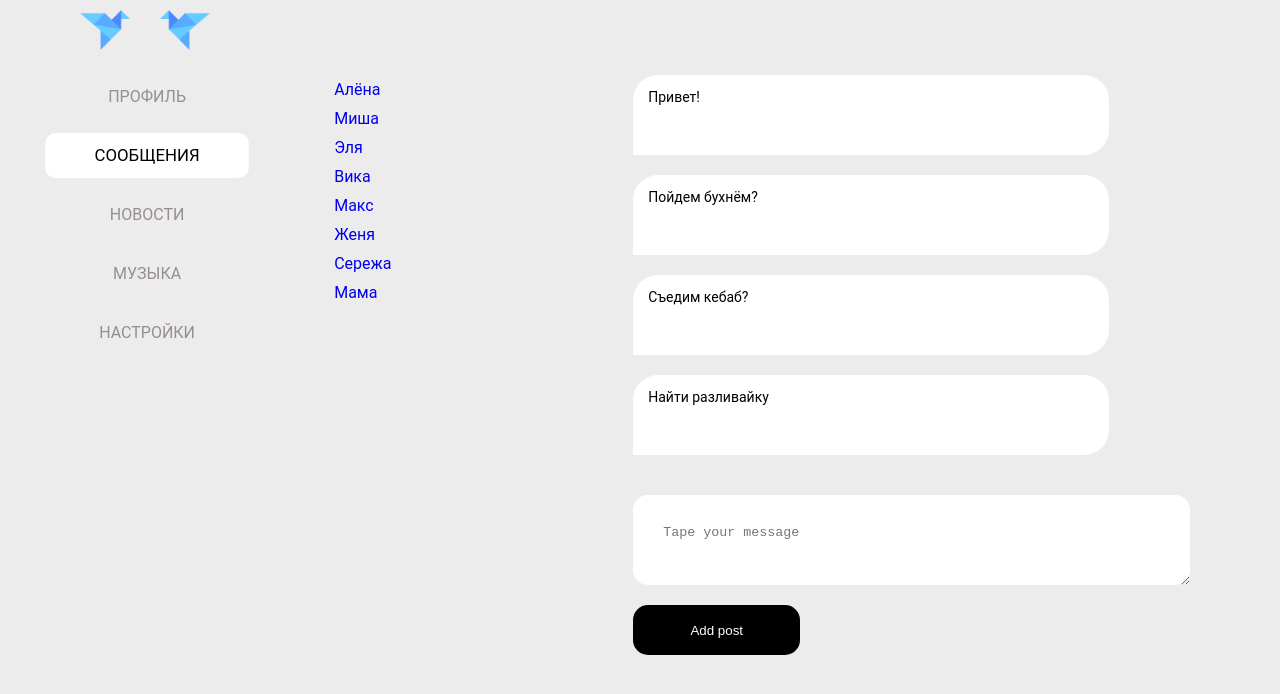
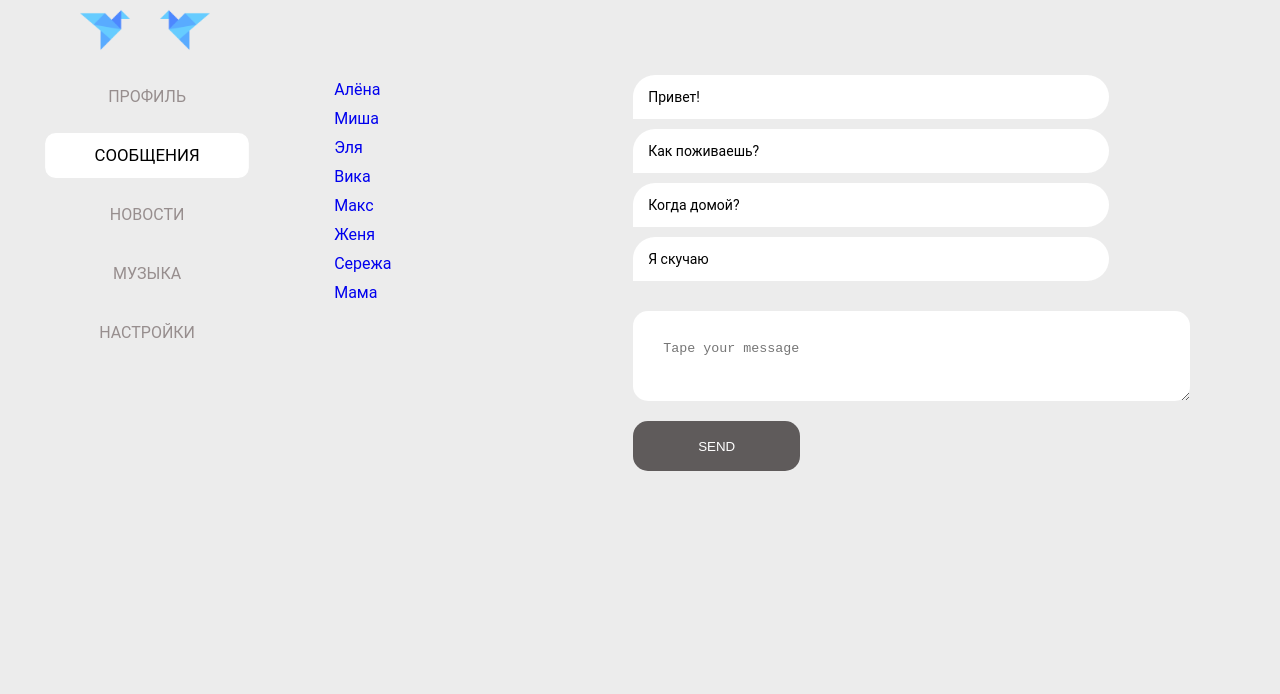
Before and after one commit to NikolayKrishtopa/way_of_samurai, a React (Create React App) app: page /messages in a window 1280 px wide. Shown: the top 694 px of the page. Built offline with nearby package versions, Linux system fonts and the light colour scheme.

Commit message:
refactor/add reducers

```diff
--- a/src/App.jsx
+++ b/src/App.jsx
@@ -9,7 +9,7 @@ import Settings from './components/Settings/Settings'
 
 export default function App(props) {
   const { state, dispatch } = props
-  const { profile, conversations } = state
+  const { profilePage, messagesPage } = state
   return (
     <div className="page">
       <Header />
@@ -18,11 +18,13 @@ export default function App(props) {
         <Routes>
           <Route
             path="/profile"
-            element={<Profile profile={profile} dispatch={dispatch} />}
+            element={<Profile profilePage={profilePage} dispatch={dispatch} />}
           />
           <Route
             path="/messages/*"
-            element={<Messages dialogs={conversations.dialogs} />}
+            element={
+              <Messages messagesPage={messagesPage} dispatch={dispatch} />
+            }
           />
           <Route path="/news" element={<News />} />
           <Route path="/music" element={<Music />} />
--- a/src/components/Messages/Dialog/Dialog.jsx
+++ b/src/components/Messages/Dialog/Dialog.jsx
@@ -1,11 +1,16 @@
 import { NavLink } from 'react-router-dom'
+import { actionCreators } from '../../../redux/store'
 import s from './Dialog.module.css'
 
 export default function Dialog(props) {
-  const { name, id } = props
+  const { name, id, dispatch } = props
+
+  function changeUserId() {
+    dispatch(actionCreators.chooseUser(id))
+  }
 
   return (
-    <NavLink to={`/messages/${id}`} className={s.dialog}>
+    <NavLink to={`/messages/${id}`} className={s.dialog} onClick={changeUserId}>
       {name}
     </NavLink>
   )
--- a/src/components/Messages/Message/Message.module.css
+++ b/src/components/Messages/Message/Message.module.css
@@ -1,8 +1,8 @@
 .message {
-  margin-bottom: 20px;
+  margin-bottom: 10px;
   padding: 15px;
   width: 80%;
-  min-height: 50px;
+  /* min-height: 20px; */
   border-radius: 25px 25px 25px 0;
   background-color: #fff;
   font-size: 14px;
--- a/src/components/Messages/Messages.jsx
+++ b/src/components/Messages/Messages.jsx
@@ -1,33 +1,55 @@
 import Dialog from './Dialog/Dialog'
 import Message from './Message/Message'
+import { actionCreators } from '../../redux/store'
 import s from './Messages.module.css'
 
 export default function Messages(props) {
-  const { dialogs } = props
+  const { messagesPage, dispatch } = props
+  const { dialogs, newMessageText, chosenUserId } = messagesPage
+
+  function handleSendMessage() {
+    dispatch(actionCreators.sendMessage())
+  }
+
+  function handleMessageTextChange(e) {
+    dispatch(actionCreators.changeMessageText(e.target.value))
+  }
+
   return (
     <div className={s.messagesSection}>
       <div className={s.dialogs}>
         {dialogs.map((e) => (
-          <Dialog name={e.name} id={e.id} key={e.id} />
+          <Dialog name={e.name} id={e.id} key={e.id} dispatch={dispatch} />
         ))}
       </div>
       <div className={s.messages}>
-        {dialogs[1].messages.map((e, i) => (
-          <Message messageText={e} key={i} />
-        ))}
+        {dialogs
+          .find((e) => e.id === chosenUserId)
+          .messages.map((e, i) => (
+            <Message messageText={e} key={i} />
+          ))}
         <div className={s.sendMessage}>
           <textarea
             placeholder="Tape your message"
             className={s.textArea}
-            // value={profile.newPostText}
-            // onChange={handlePostTextChange}
+            value={newMessageText}
+            onChange={handleMessageTextChange}
+            onKeyDown={(e) => {
+              if (e.key !== 'Enter') return
+              e.preventDefault()
+              if (newMessageText.length > 0 && e.key === 'Enter') {
+                handleSendMessage()
+              }
+            }}
           />
           <button
-            className={`${s.sendMessageButton} ${s.sendMessageButton_active}`}
-            // onClick={handleAddPost}
-            // disabled={profile.newPostText.length === 0}
+            className={`${s.sendMessageButton} ${
+              newMessageText.length > 0 && s.sendMessageButton_active
+            }`}
+            onClick={handleSendMessage}
+            disabled={messagesPage.newMessageText.length === 0}
           >
-            Add post
+            SEND
           </button>
         </div>
       </div>
--- a/src/components/Profile/Profile.jsx
+++ b/src/components/Profile/Profile.jsx
@@ -1,20 +1,17 @@
 import avatar from '../../pictures/avatar.jpg'
-import {
-  addPostActionCreator,
-  changePostTypeActionCreator,
-} from '../../redux/store'
+import { actionCreators } from '../../redux/store'
 import MyPost from './MyPost/MyPost'
 import s from './Profile.module.css'
 
 export default function Profile(props) {
-  const { profile, dispatch } = props
+  const { profilePage, dispatch } = props
 
   function handleAddPost() {
-    dispatch(addPostActionCreator())
+    dispatch(actionCreators.addPost())
   }
 
   function handlePostTextChange(e) {
-    dispatch(changePostTypeActionCreator(e.target.value))
+    dispatch(actionCreators.changePostText(e.target.value))
   }
 
   return (
@@ -48,22 +45,22 @@ export default function Profile(props) {
         <textarea
           placeholder="Add post"
           className={s.textArea}
-          value={profile.newPostText}
+          value={profilePage.newPostText}
           onChange={handlePostTextChange}
         />
         <button
           className={`${s.addPostButton} ${
-            profile.newPostText.length > 0 && s.addPostButton_active
+            profilePage.newPostText.length > 0 && s.addPostButton_active
           }`}
           onClick={handleAddPost}
-          disabled={profile.newPostText.length === 0}
+          disabled={profilePage.newPostText.length === 0}
         >
           Add post
         </button>
       </div>
       <div className={s.myPosts}>
         <h3 className={s.myPostsTitle}>My posts:</h3>
-        {profile.posts.map((e, i) => (
+        {profilePage.posts.map((e, i) => (
           <MyPost postText={e.text} key={e.id} likes={e.likes} />
         ))}
       </div>
--- a/src/components/Profile/Profile.module.css
+++ b/src/components/Profile/Profile.module.css
@@ -6,11 +6,13 @@
 }
 
 .avatar {
-  max-width: 200px;
+  width: 200px;
+  height: 200px;
   border-radius: 50%;
   aspect-ratio: 1;
   object-fit: cover;
   align-content: center;
+  object-fit: cover;
 }
 
 .userInfo {
--- /dev/null
+++ b/src/redux/dialogsReducer.js
@@ -0,0 +1,22 @@
+const SEND_MESSAGE = 'ADD-MESSAGE'
+const CHANGE_MESSAGE_TEXT = 'CHANGE-MESSAGE-TEXT'
+const CHOOSE_USER = 'CHOOSE-USER'
+
+export default function dialogsReducer(state, action) {
+  switch (action.type) {
+    case SEND_MESSAGE:
+      state.dialogs
+        .find((e) => e.id === state.chosenUserId)
+        .messages.push(state.newMessageText)
+      state.newMessageText = ''
+      return state
+    case CHANGE_MESSAGE_TEXT:
+      state.newMessageText = action.messageText
+      return state
+    case CHOOSE_USER:
+      state.chosenUserId = action.id
+      return state
+    default:
+      return state
+  }
+}
--- /dev/null
+++ b/src/redux/profileReducer.js
@@ -0,0 +1,21 @@
+const ADD_POST = 'ADD-POST'
+const CHANGE_POST_TEXT = 'CHANGE-POST-TEXT'
+
+export default function profileReducer(state, action) {
+  switch (action.type) {
+    case ADD_POST:
+      state.posts.unshift({
+        text: state.newPostText,
+        id: state.posts.length + 1,
+        likes: 0,
+      })
+      state.newPostText = ''
+      return state
+
+    case CHANGE_POST_TEXT:
+      state.newPostText = action.postText
+      return state
+    default:
+      return state
+  }
+}
--- a/src/redux/store.js
+++ b/src/redux/store.js
@@ -1,19 +1,34 @@
+import profileReducer from './profileReducer'
+import dialogsReducer from './dialogsReducer'
+
 const ACTION_TYPES = {
   ADD_POST: 'ADD-POST',
   CHANGE_POST_TEXT: 'CHANGE-POST-TEXT',
-  ADD_MESSAGE: 'ADD-MESSAGE',
+  SEND_MESSAGE: 'ADD-MESSAGE',
   CHANGE_MESSAGE_TEXT: 'CHANGE-MESSAGE-TEXT',
   CHOOSE_USER: 'CHOOSE-USER',
 }
 
-const addPostActionCreator = () => ({ type: ACTION_TYPES.ADD_POST })
-const changePostTypeActionCreator = (text) => ({
-  type: ACTION_TYPES.CHANGE_POST_TEXT,
-  postText: text,
-})
+const actionCreators = {
+  addPost: () => ({ type: ACTION_TYPES.ADD_POST }),
+  changePostText: (text) => ({
+    type: ACTION_TYPES.CHANGE_POST_TEXT,
+    postText: text,
+  }),
+  sendMessage: () => ({ type: ACTION_TYPES.SEND_MESSAGE }),
+  changeMessageText: (text) => ({
+    type: ACTION_TYPES.CHANGE_MESSAGE_TEXT,
+    messageText: text,
+  }),
+  chooseUser: (id) => ({
+    type: ACTION_TYPES.CHOOSE_USER,
+    id: id,
+  }),
+}
+
 const store = {
   _state: {
-    conversations: {
+    messagesPage: {
       dialogs: [
         {
           id: 1,
@@ -53,9 +68,10 @@ const store = {
         { id: 7, name: 'Сережа', messages: ['Привет, дядя Коля!', 'Пиво'] },
         { id: 8, name: 'Мама', messages: ['Привет, сынок!'] },
       ],
+      chosenUserId: 1,
       newMessageText: '',
     },
-    profile: {
+    profilePage: {
       posts: [
         { id: 1, text: 'Привет! Мне скучно', likes: 1 },
         { id: 2, text: 'Я пишу соцсеть', likes: 7 },
@@ -69,34 +85,21 @@ const store = {
       newPostText: '',
     },
   },
-  _addPost() {
-    this._state.profile.posts.unshift({
-      text: this._state.profile.newPostText,
-      id: this._state.profile.posts.length + 1,
-      likes: 0,
-    })
-    this._state.profile.newPostText = ''
-    this._renderByState()
-  },
-  _handlePostTextChange(text) {
-    this._state.profile.newPostText = text
-    this._renderByState()
+
+  dispatch(action) {
+    this._state.profilePage = profileReducer(this._state.profilePage, action)
+    this._state.messagesPage = dialogsReducer(this._state.messagesPage, action)
+    this._callSubscriber()
   },
 
-  dispatch(action) {
-    if (action.type === 'ADD-POST') {
-      this._addPost()
-    } else if (action.type === 'CHANGE-POST-TEXT') {
-      this._handlePostTextChange(action.postText)
-    }
-  },
   getState() {
     return this._state
   },
+
   subscribe(observer) {
-    this._renderByState = observer
+    this._callSubscriber = observer
   },
 }
 
 export default store
-export { addPostActionCreator, changePostTypeActionCreator }
+export { actionCreators }
```
